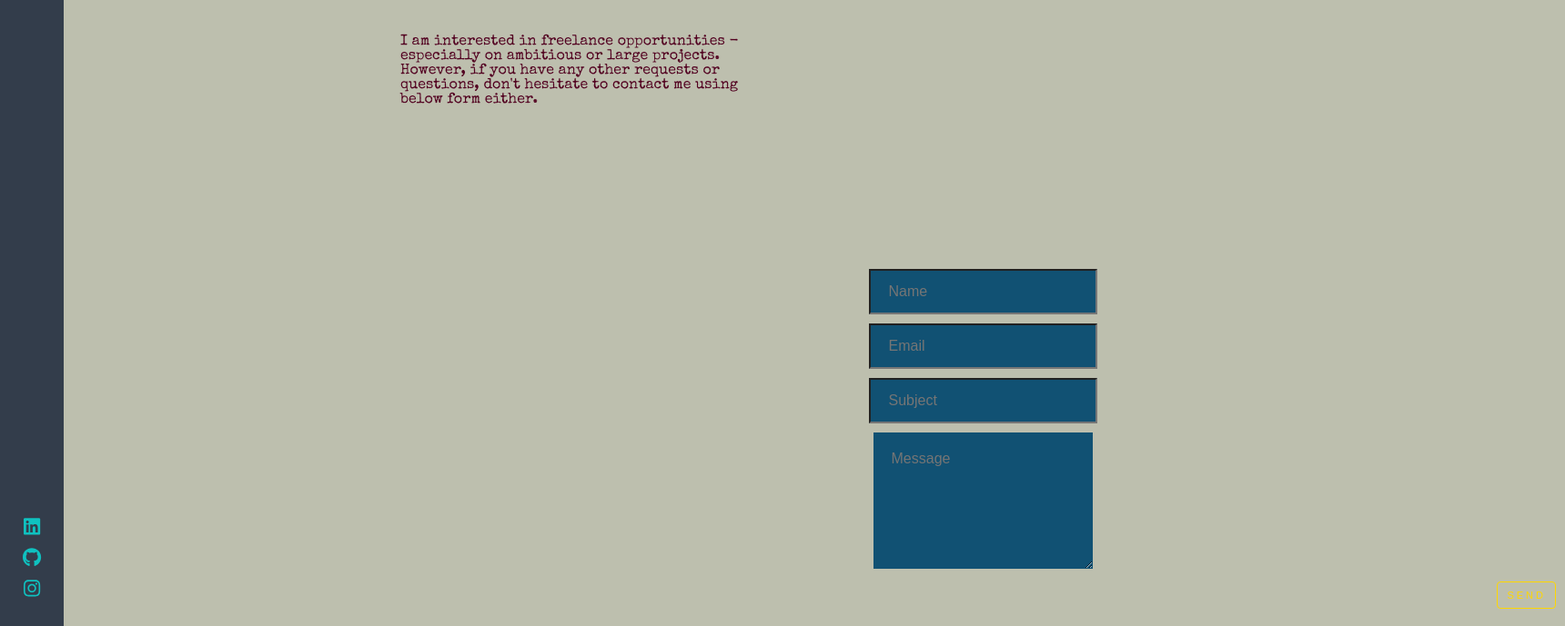
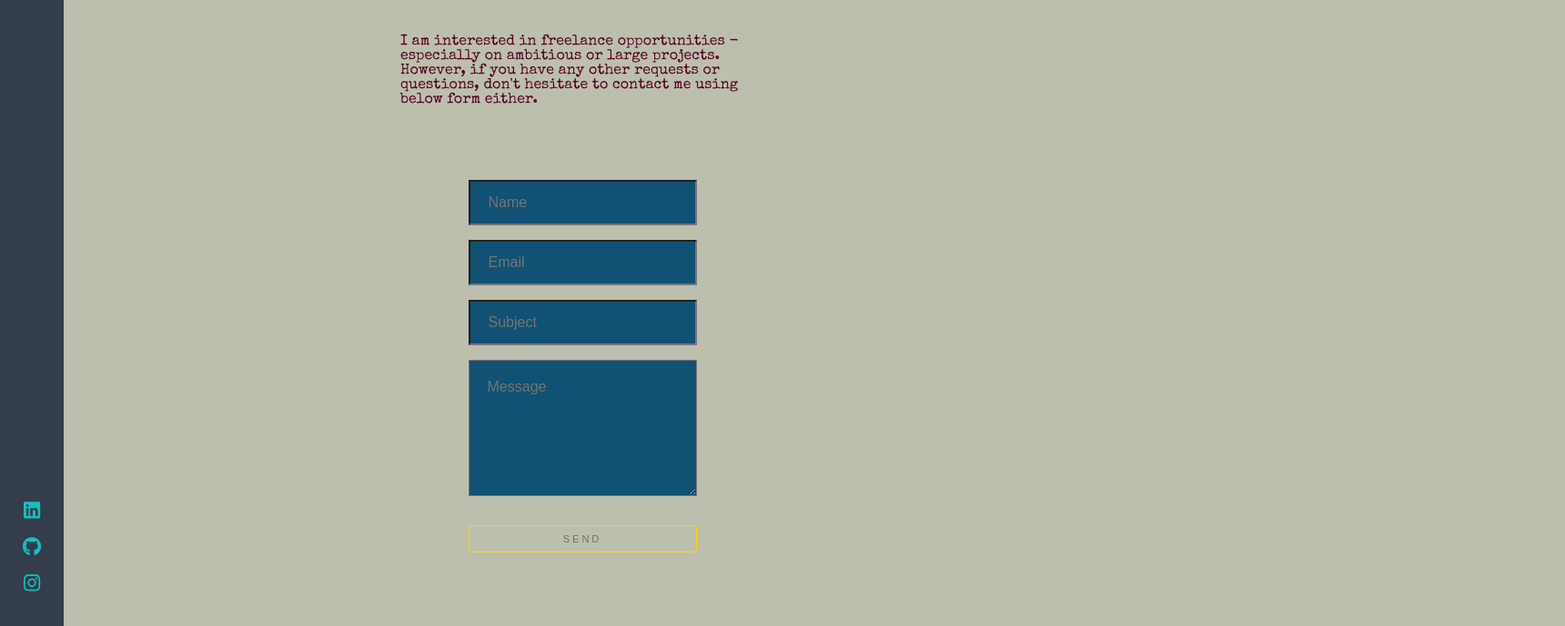
Before and after one commit to Franseck/PortfolioPage, a React (Create React App) app: page /contact in a window 1280 px wide. Shown: the part 111-800 px from the top of the page at 91% size, 1720 px wide, since content can reach past the window. Built offline with nearby package versions, Linux system fonts and the light colour scheme; a web font is replaced by a local one.

Commit message:
contact page style

```diff
--- a/src/components/Contact.jsx
+++ b/src/components/Contact.jsx
@@ -45,42 +45,37 @@ const Contact = () => {
             or large projects. However, if you have any other requests or
             questions, don't hesitate to contact me using below form either.
           </p>
+</div>
+
           <div className="contact-form">
             <form ref={form} onSubmit={sendEmail}>
-              <ul>
-                <li className="half">
+
                   <input placeholder="Name" type="text" name="name" required />
-                </li>
-                <li className="half">
-                  <input
+                     <input
                     placeholder="Email"
                     type="email"
                     name="email"
                     required
                   />
-                </li>
-                <li>
+
                   <input
                     placeholder="Subject"
                     type="text"
                     name="subject"
                     required
                   />
-                </li>
-                <li>
+
                   <textarea
                     placeholder="Message"
                     name="message"
                     required
                   ></textarea>
-                </li>
-                <li>
+           <div></div>
                   <input type="submit" className="flat-button" value="SEND" />
-                </li>
-              </ul>
+
             </form>
           </div>
-        </div>
+
 
 
 
--- a/src/scss/contact.scss
+++ b/src/scss/contact.scss
@@ -1,32 +1,16 @@
-.contact-form {
-
+form {
+display: flex;
+flex-direction: column;
+justify-content: center;
+gap: 1rem;
+margin-top: 5rem;
+animation: fadeInUp 2s 2s;
+animation-fill-mode: forwards;
 }
 
 
-
-    ul {
-
-
-      li {
-        padding: 0;
-        margin: 0;
-
-        list-style: none;
-        margin-bottom: 10px;
-        opacity: 0;
-
-
-        clear: both;
-
-        animation: fadeInUp 2s 2s;
-        animation-fill-mode: forwards;
-      }
-
-    }
-
     input[type='text'],
     input[type='email'] {
-
 
       background: #115173;
       height: 50px;
@@ -37,8 +21,6 @@
     }
 
     textarea {
-
-      border: 0;
       background: #115173;
       height: 50px;
       font-size: 16px;
@@ -49,7 +31,7 @@
     }
 
     .flat-button {
-      color: #ffd700;
+      color: #726f5d;
       font-size: 11px;
       letter-spacing: 3px;
       text-decoration: none;
@@ -59,9 +41,8 @@
       border-radius: 4px;
       background: 0 0;
       text-transform: uppercase;
-      float: right;
-      text-align: center;
-      margin-right: 10px;
+          text-align: center;
+
     }
 
 
```
